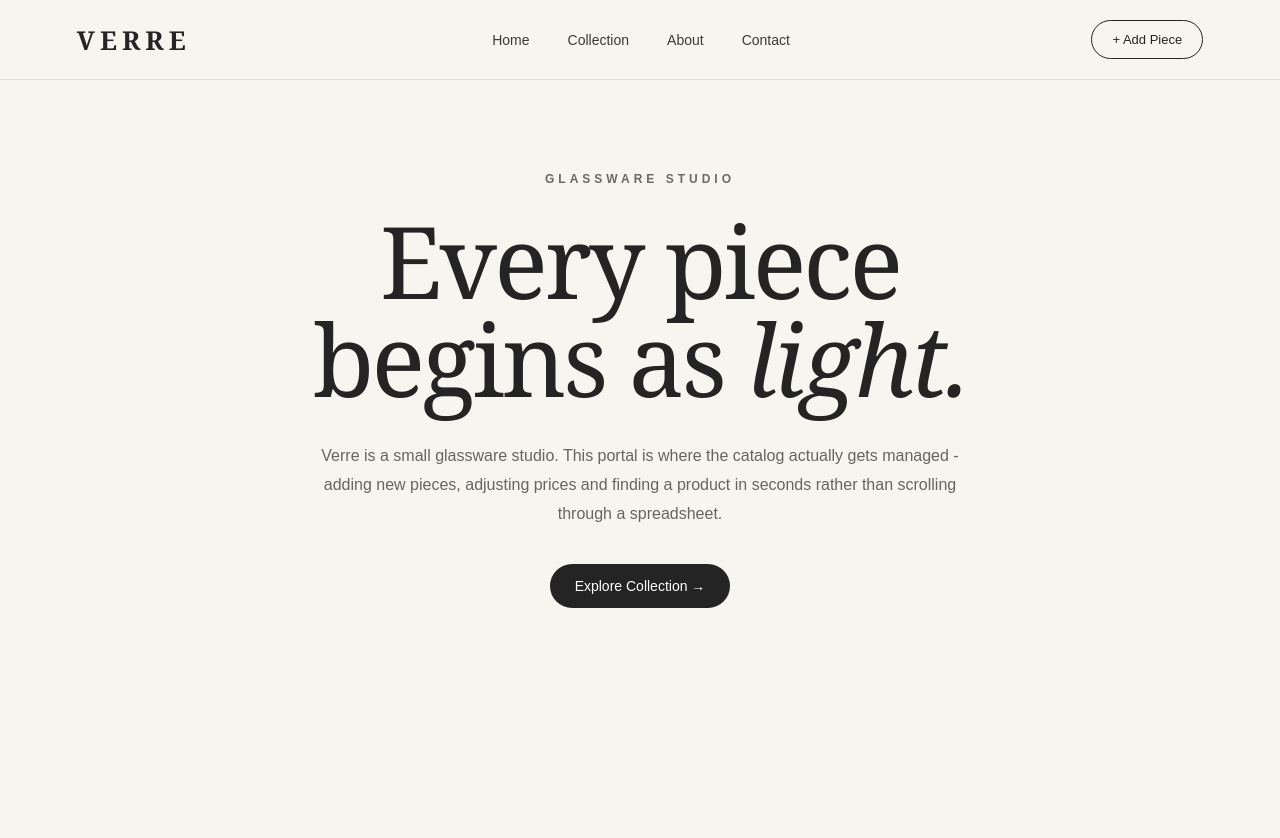
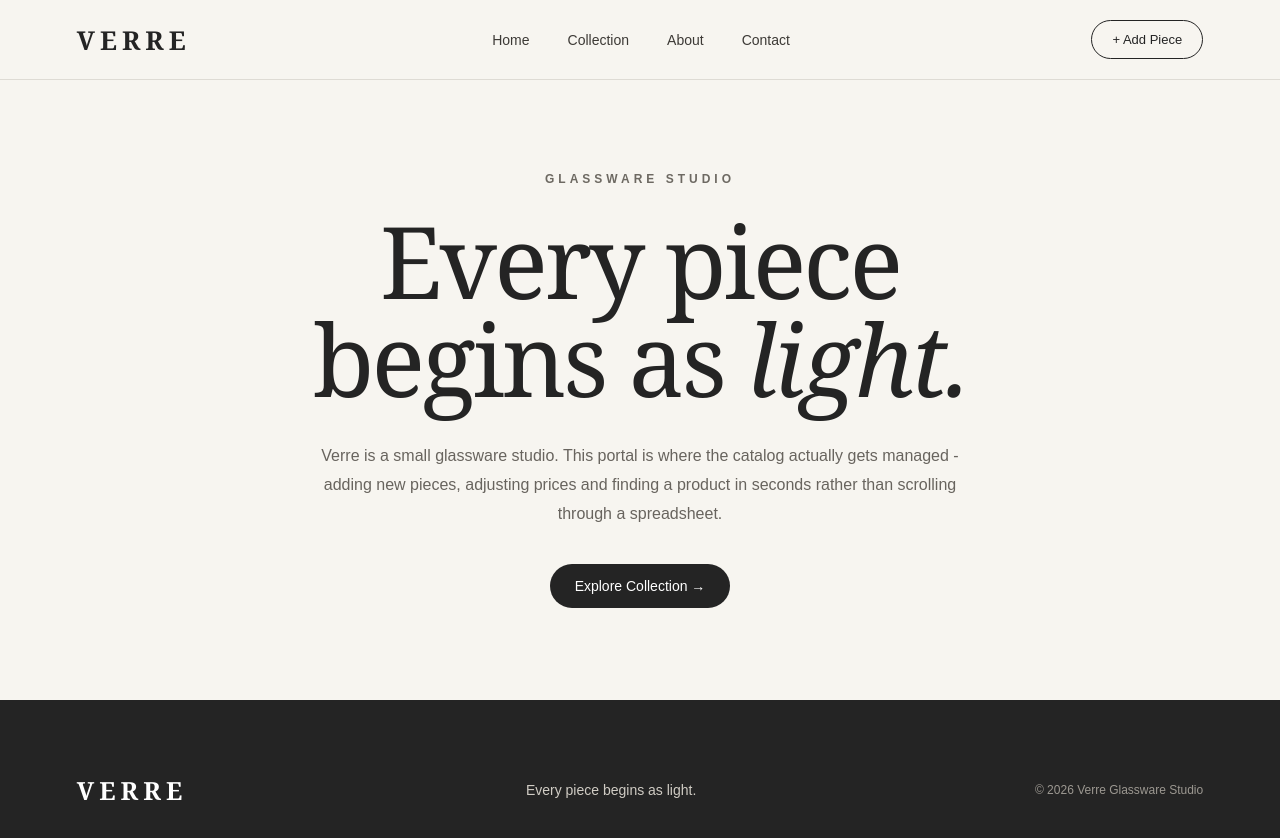
Before and after one commit to bkibet-dev/verre, a React (Vite) app in the folder verre/: page / in a window 1280 px wide. Shown: the top 838 px of the page. Before the commit the page ends 800 px from the top, so only its background shows below. Built offline with nearby package versions, Linux system fonts and the light colour scheme.

Commit message:
fix: Added Home.jsx

```diff
--- a/verre/src/App.jsx
+++ b/verre/src/App.jsx
@@ -1,6 +1,5 @@
 import { BrowserRouter, Routes, Route } from "react-router-dom";
-import Navbar from "./components/Navbar";
-import Hero from "./components/Hero";
+import Home from "./pages/Home";
 import ProductCatalog from "./pages/ProductCatalog";
 import AddProduct from "./pages/AddProduct";
 import About from "./pages/About";
@@ -9,9 +8,8 @@ import Contact from "./pages/Contact";
 function App() {
   return (
     <BrowserRouter>
-      <Navbar />
       <Routes>
-        <Route path="/" element={<Hero />} />
+        <Route path="/" element={<Home />} />
         <Route path="/products" element={<ProductCatalog />} />
         <Route path="/addproduct" element={<AddProduct />} />
         <Route path="/about" element={<About />} />
--- /dev/null
+++ b/verre/src/pages/Home.jsx
@@ -0,0 +1,15 @@
+import Navbar from "../components/Navbar";
+import Hero from "../components/Hero";
+import Footer from "../components/Footer";
+
+function Home() {
+  return (
+    <>
+      <Navbar />
+      <Hero />
+      <Footer />
+    </>
+  );
+}
+
+export default Home;
--- a/verre/src/pages/ProductCatalog.jsx
+++ b/verre/src/pages/ProductCatalog.jsx
@@ -1,11 +1,15 @@
 import SearchBar from '../components/SearchBar';
 import ProductList from '../components/ProductList';
+import Navbar from '../components/Navbar';
 
 export default function ProductCatalog() {
   return (
+    <>
+    <Navbar />
     <div className="product-catalog-page">
       <SearchBar />
       <ProductList />
     </div>
+    </>
   );
 }
```
